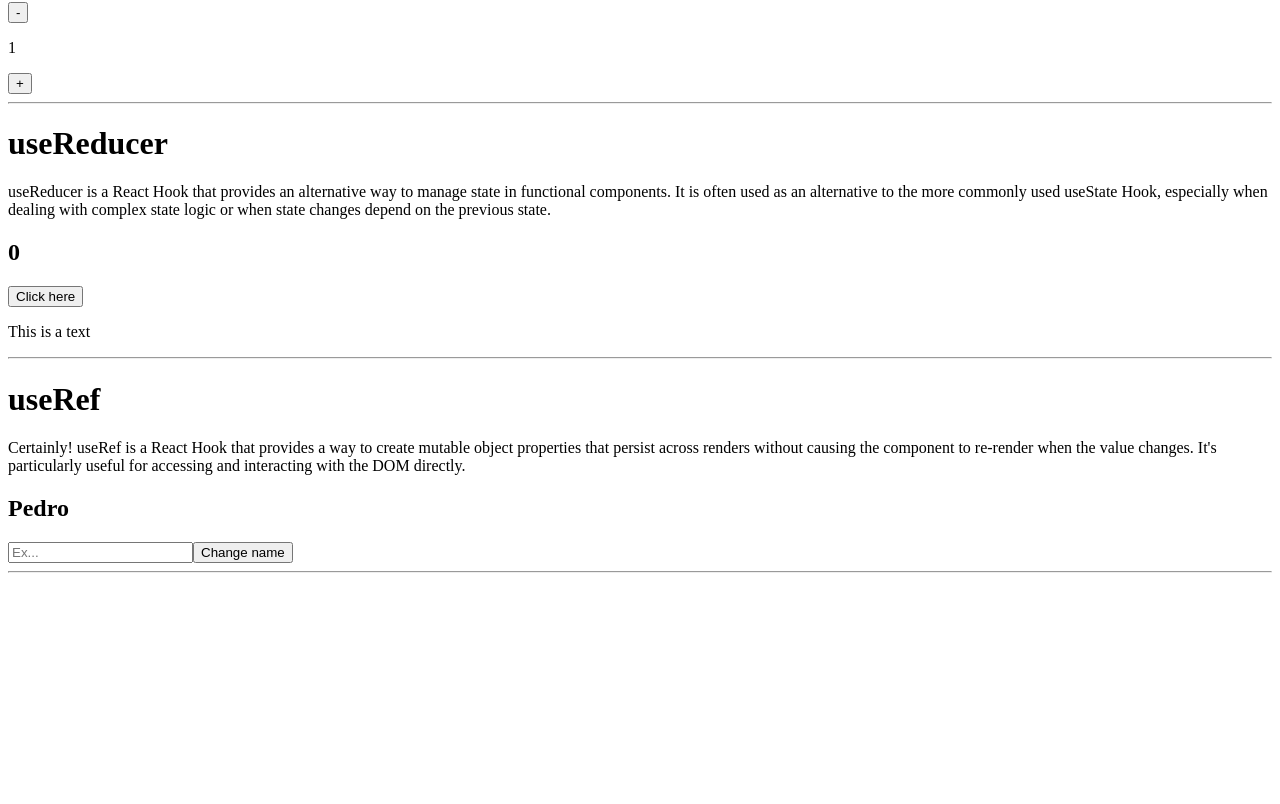
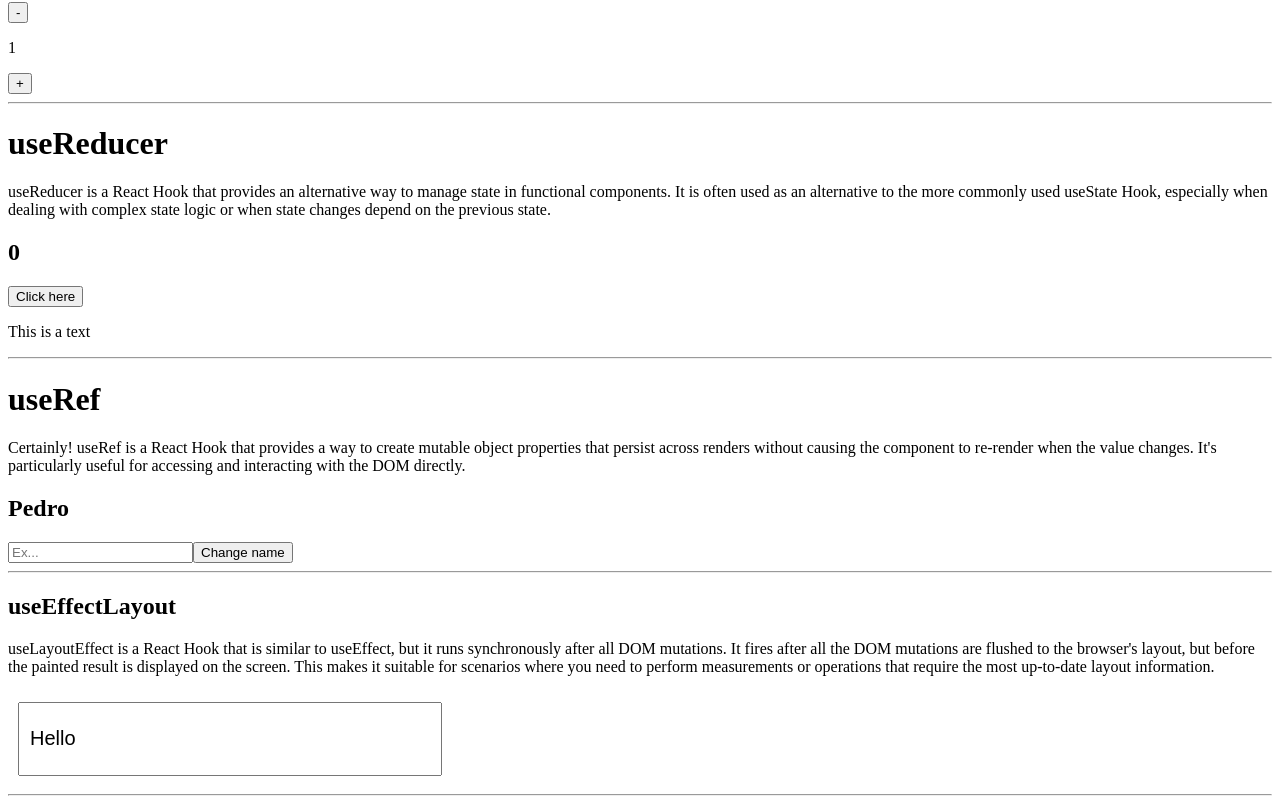
Before and after one commit to JamesJJT/react-hooks, a React (Create React App) app: page / in a window 1280 px wide. Shown: the part 280-1084 px from the top of the page. Before the commit the page ends 861 px from the top, so only its background shows below. Built offline with nearby package versions, Linux system fonts and the light colour scheme.

Commit message:
useLayoutEffect

```diff
--- a/src/App.js
+++ b/src/App.js
@@ -1,6 +1,7 @@
 import UseEffectComponent from "./Components/UseEffectComponent";
 import UseReducerComponent from "./Components/UseReducerComponent";
 import UseRefComponent from "./Components/UseRefComponent";
+import UseLayoutEffectComponent from "./Components/UseLayoutEffectComponent";
 
 function App (){
     return (
@@ -11,6 +12,8 @@ function App (){
             <hr/>
             <UseRefComponent />
             <hr/>
+            <UseLayoutEffectComponent />
+            <hr/>
         </>
   );
 }
--- /dev/null
+++ b/src/Components/UseLayoutEffectComponent.jsx
@@ -0,0 +1,23 @@
+import {useEffect, useLayoutEffect, useRef} from "react";
+function UseLayoutEffectComponent() {
+    const inputRef = useRef(null);
+    useLayoutEffect(() => {
+        console.log(inputRef.current.value);
+    }, [])
+    useEffect(() => {
+        inputRef.current.value = 'Hello';
+    }, [])
+    return (
+        <div>
+            <h2>useEffectLayout</h2>
+            <p>useLayoutEffect is a React Hook that is similar to useEffect, but it runs synchronously after all DOM mutations. It fires after all the DOM mutations are flushed to the browser's layout, but before the painted result is displayed on the screen. This makes it suitable for scenarios where you need to perform measurements or operations that require the most up-to-date layout information.</p>
+            <input
+                type="text"
+                value="pedro"
+                ref={inputRef}
+                style={{width: 400, height: 50, fontSize: 20, padding: 10, margin: 10}}
+            />
+        </div>
+    );
+}
+export default UseLayoutEffectComponent;
--- a/src/index.js
+++ b/src/index.js
@@ -1,6 +1,5 @@
 import react from 'react';
-import reactDOM from 'react-dom';
-import { createRoot } from 'react-dom';
+import reactDOM, {createRoot} from 'react-dom/client';
 
 import App from './App';
 
```
